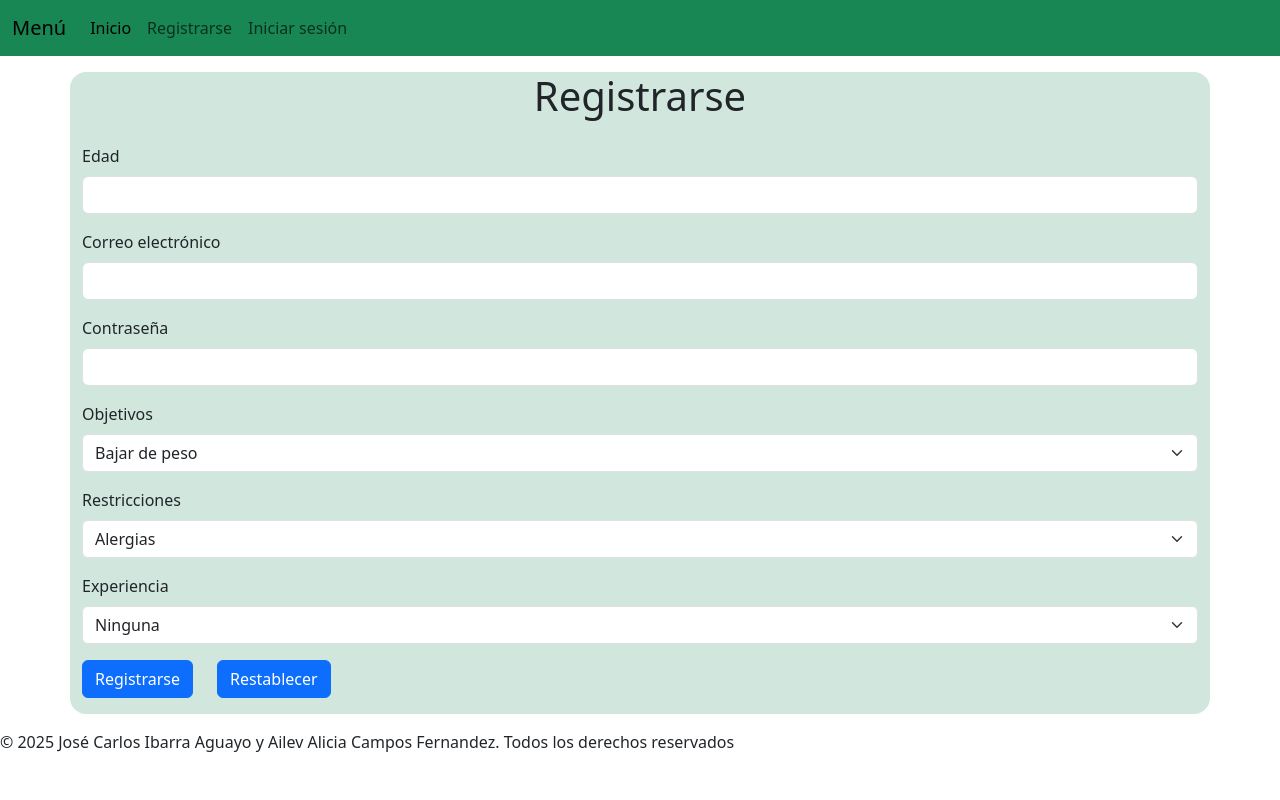
After one commit to Ibarrita/nutriApp, a Flask app: page /register in a window 1280 px wide. The commit adds this page. Run offline with Flask 3, Linux system fonts and the light colour scheme.

Commit message:
se añadio el registro

```diff
--- a/app.py
+++ b/app.py
@@ -40,5 +40,24 @@ def sesion():
             return redirect(url_for("index"))
     return redirect(url_for("signin"))
 
+@app.route("/register", methods=["GET", "POST"])
+def register():
+    if request.method == "POST":
+        edad = request.form["edad"]
+        email = request.form["email"]
+        password = request.form["password"]
+        objetivos = request.form["objetivos"]
+        restricciones = request.form["restricciones"]
+        experiencia = request.form["experiencia"]
+        if not email or not password:
+            flash("Falta el correo electrónico o la contraseña", "error")
+        elif not edad:
+            flash("Falta la edad", "error")
+        else:
+            flash("Registro exitoso")
+            edad = int(edad)
+            return redirect(url_for("index"))
+    return render_template("register.html")
+
 if __name__ == "__main__":
     app.run(debug=True)
--- a/templates/base.html
+++ b/templates/base.html
@@ -17,7 +17,7 @@
                 <div class="collapse navbar-collapse" id="navbarNavAltMarkup">
                     <div class="navbar-nav">
                         <a class="nav-link active" aria-current="page" href="/">Inicio</a>
-                        <a class="nav-link" href="#">Registrarse</a>
+                        <a class="nav-link" href="/register">Registrarse</a>
                         <a class="nav-link" href="/signin">
                         {% if session.get("logueado") == None %}
                             Iniciar sesión
--- /dev/null
+++ b/templates/register.html
@@ -0,0 +1,80 @@
+{% extends "base.html" %}
+
+{% block content %}
+<section class="container bg-success-subtle rounded-4 my-3">
+    <h1 class="mb-3 text-center">Registrarse</h1>
+    <div class="m-4 bg-danger-subtle rounded-4">
+        {% with messages = get_flashed_messages(with_categories=true) %}
+            {% if messages %}
+                <ul class=flashes>
+                {% for category, message in messages %}
+                    <li class="{{ category }}">{{ message }}</li>
+                {% endfor %}
+                </ul>
+            {% endif %}
+        {% endwith %}
+    </div>
+    <form action="/register" method="post">
+        <div class="row">
+            <div class="col mb-3">
+                <label for="edad" class="form-label">Edad</label>
+                <input type="number" name="edad" id="edad" class="form-control">
+            </div>
+        </div>
+        <div class="row">
+            <div class="col mb-3">
+                <label for="email" class="form-label">Correo electrónico</label>
+                <input type="email" name="email" id="email" class="form-control">
+            </div>
+        </div>
+        <div class="row">
+            <div class="col mb-3">
+                <label for="password" class="form-label">Contraseña</label>
+                <input type="password" name="password" id="password" class="form-control">
+            </div>
+        </div>
+        <div class="row">
+            <div class="col mb-3">
+                <label for="objetivos" class="form-label">Objetivos</label>
+                <select name="objetivos" id="objetivos" class="form-select">
+                    <option value="1">Bajar de peso</option>
+                    <option value="2">Aumentar masa muscular</option>
+                    <option value="3">Mantener peso</option>
+                    <option value="4">Mejorar digestión</option>
+                    <option value="5">Controlaar una condición</option>
+                </select>
+            </div>
+        </div>
+        <div class="row">
+            <div class="col mb-3">
+                <label for="restricciones" class="form-label">Restricciones</label>
+                <select name="restricciones" id="restricciones" class="form-select">
+                    <option value="1">Alergias</option>
+                    <option value="2">Intolerancias</option>
+                    <option value="3">Dietas específicas</option>
+                    <option value="4">Alimentos que no me gustan</option>
+                </select>
+            </div>
+        </div>
+        <div class="row">
+            <div class="col mb-3">
+                <label for="experiencia" class="form-label">Experiencia</label>
+                <select name="experiencia" id="experiencia" class="form-select">
+                    <option value="1">Ninguna</option>
+                    <option value="2">Chef aficionado</option>
+                    <option value="3">Principiante en la cocina</option>
+                    <option value="4">Profesional en la cocina</option>
+                </select>
+            </div>
+        </div>
+        <div class="row">
+            <div class="col-auto mb-3">
+                <input type="submit" value="Registrarse" class="btn btn-primary">
+            </div>
+            <div class="col-auto mb-3">
+                <input type="reset" value="Restablecer" class="btn btn-primary">
+            </div>
+        </div>
+    </form>
+</section>
+{% endblock %}
```
